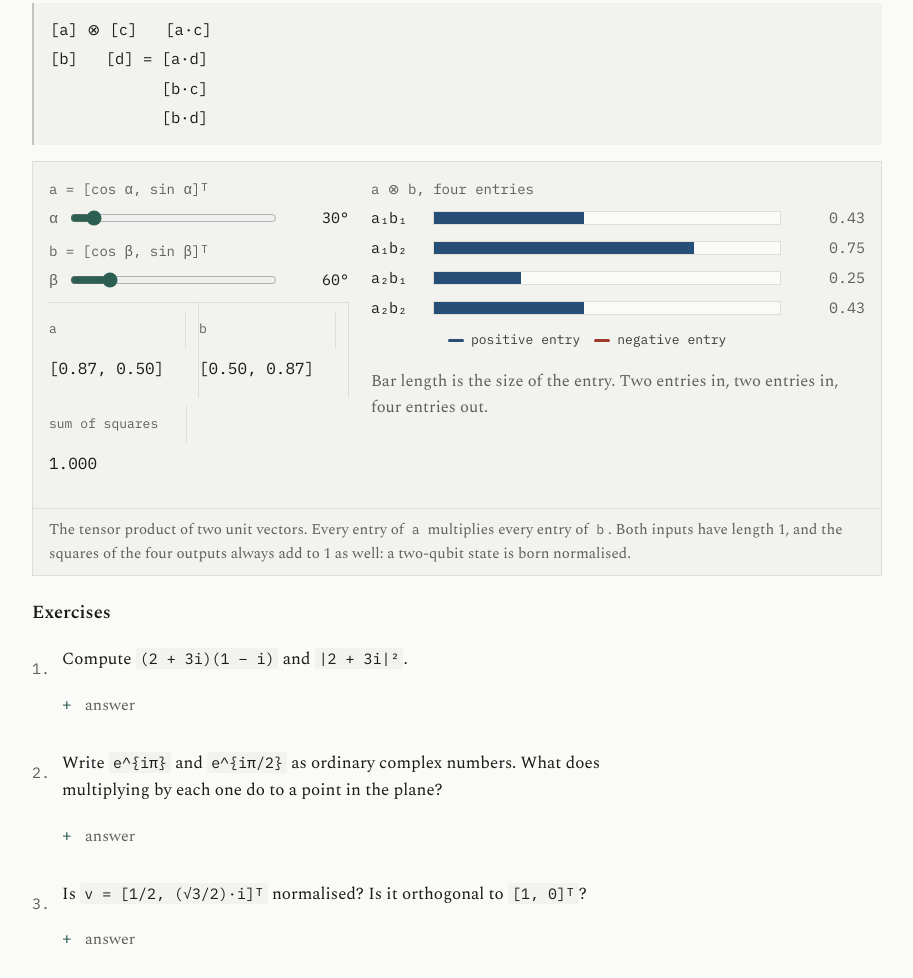
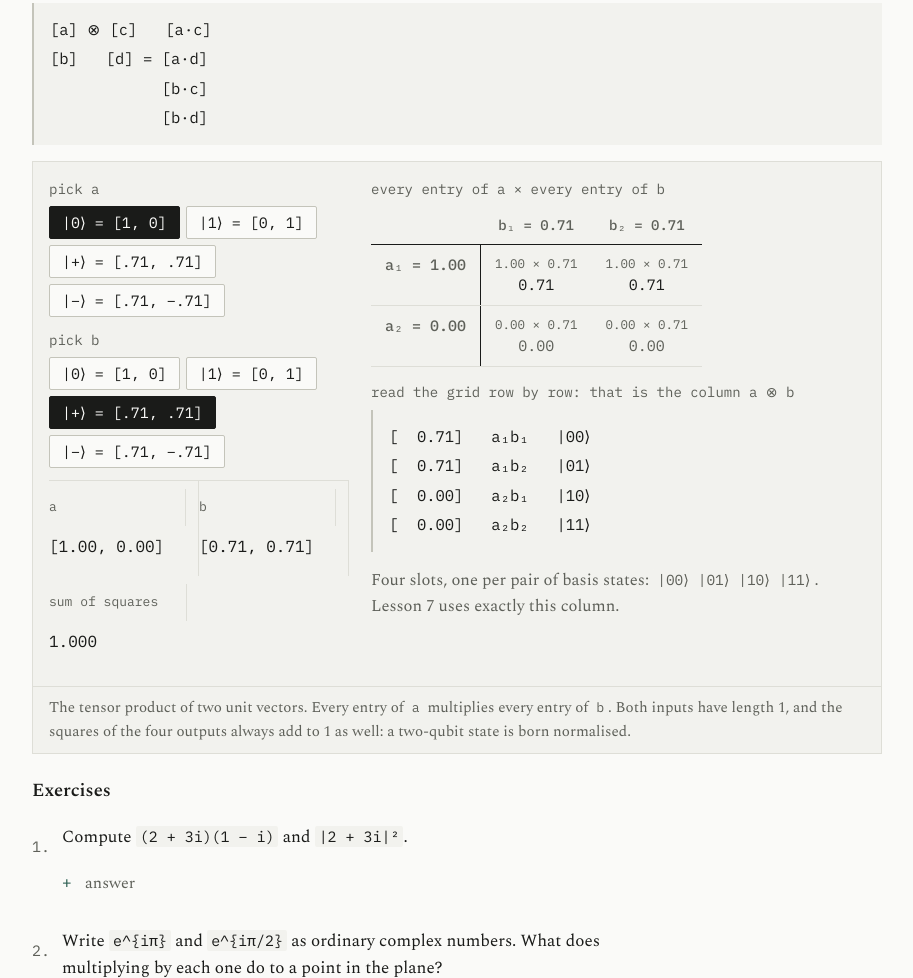
Before and after one commit to Ashiqalink/quantum-workbook, a plain HTML site: page index.html in a window 1280 px wide. Shown: the part 5929-6907 px from the top of the page, without its empty margins (350-1263 px from the left). Drawn offline with nearby package versions, Linux system fonts and the light colour scheme.

Commit message:
Tensor product: preset vectors and multiplication grid instead of sliders

```diff
--- a/index.html
+++ b/index.html
@@ -208,6 +208,14 @@ button.b:disabled{opacity:.5;cursor:default}
 .tape .e{color:var(--muted)}
 .circuit{font-family:"IBM Plex Mono",monospace;font-size:15px;line-height:1.7;white-space:pre;overflow-x:auto;background:var(--paper);border:1px solid var(--rule);padding:12px}
 
+.tpgrid{width:auto;margin:0 0 14px;font-family:"IBM Plex Mono",monospace;font-size:15px}
+.tpgrid th,.tpgrid td{padding:8px 14px;border-bottom:1px solid var(--rule);text-align:center;white-space:nowrap}
+.tpgrid thead th{color:var(--muted);font-weight:500;font-family:"IBM Plex Mono",monospace;font-size:14px;border-bottom:1px solid var(--ink)}
+.tpgrid tbody th{color:var(--muted);font-weight:500;text-align:right;border-right:1px solid var(--ink)}
+.tpgrid td{font-variant-numeric:tabular-nums}
+.tpgrid td .p{display:block;font-size:12.5px;color:var(--muted)}
+.tpgrid td.neg{color:var(--one)}
+.tpgrid td.zero{color:var(--muted)}
 .tasks{list-style:none;padding:0;margin:0}
 .tasks li{display:grid;grid-template-columns:20px minmax(0,1fr);gap:8px;font-size:16.5px;margin-bottom:9px;color:var(--ink-2)}
 .tasks li .mk{font-family:"IBM Plex Mono",monospace;color:var(--muted);font-size:15px}
@@ -531,10 +539,20 @@ e^{iα} · e^{iβ} = e^{i(α+β)}           multiplying adds angles</div>
             <div class="fbody">
               <div class="two">
                 <div>
-                  <p class="lbl">a = [cos α, sin α]ᵀ</p>
-                  <div class="rowline"><label for="tpA">α</label><input type="range" id="tpA" min="0" max="359" value="30" step="1"><output id="tpAo">30°</output></div>
-                  <p class="lbl">b = [cos β, sin β]ᵀ</p>
-                  <div class="rowline"><label for="tpB">β</label><input type="range" id="tpB" min="0" max="359" value="60" step="1"><output id="tpBo">60°</output></div>
+                  <p class="lbl">pick a</p>
+                  <div class="btns" id="tpAbtns">
+                    <button class="b" type="button" data-v="1,0" aria-pressed="true">|0⟩ = [1, 0]</button>
+                    <button class="b" type="button" data-v="0,1">|1⟩ = [0, 1]</button>
+                    <button class="b" type="button" data-v="0.707,0.707">|+⟩ = [.71, .71]</button>
+                    <button class="b" type="button" data-v="0.707,-0.707">|−⟩ = [.71, −.71]</button>
+                  </div>
+                  <p class="lbl">pick b</p>
+                  <div class="btns" id="tpBbtns">
+                    <button class="b" type="button" data-v="1,0">|0⟩ = [1, 0]</button>
+                    <button class="b" type="button" data-v="0,1">|1⟩ = [0, 1]</button>
+                    <button class="b" type="button" data-v="0.707,0.707" aria-pressed="true">|+⟩ = [.71, .71]</button>
+                    <button class="b" type="button" data-v="0.707,-0.707">|−⟩ = [.71, −.71]</button>
+                  </div>
                   <div class="vals">
                     <div><div class="t">a</div><div class="v" id="tpAv"></div></div>
                     <div><div class="t">b</div><div class="v" id="tpBv"></div></div>
@@ -542,13 +560,17 @@ e^{iα} · e^{iβ} = e^{i(α+β)}           multiplying adds angles</div>
                   </div>
                 </div>
                 <div>
-                  <p class="lbl">a ⊗ b, four entries</p>
-                  <div class="bar"><span>a₁b₁</span><div class="track"><div class="fill" id="tp0"></div></div><span class="n" id="tp0v"></span></div>
-                  <div class="bar"><span>a₁b₂</span><div class="track"><div class="fill" id="tp1"></div></div><span class="n" id="tp1v"></span></div>
-                  <div class="bar"><span>a₂b₁</span><div class="track"><div class="fill" id="tp2"></div></div><span class="n" id="tp2v"></span></div>
-                  <div class="bar"><span>a₂b₂</span><div class="track"><div class="fill" id="tp3"></div></div><span class="n" id="tp3v"></span></div>
-                  <ul class="legend"><li><span class="sw zero"></span>positive entry</li><li><span class="sw one"></span>negative entry</li></ul>
-                  <p class="small" style="margin-top:12px">Bar length is the size of the entry. Two entries in, two entries in, four entries out.</p>
+                  <p class="lbl">every entry of a × every entry of b</p>
+                  <table class="tpgrid">
+                    <thead><tr><th></th><th>b₁ = <span id="tpb1"></span></th><th>b₂ = <span id="tpb2"></span></th></tr></thead>
+                    <tbody>
+                      <tr><th>a₁ = <span id="tpa1"></span></th><td id="tpc0"></td><td id="tpc1"></td></tr>
+                      <tr><th>a₂ = <span id="tpa2"></span></th><td id="tpc2"></td><td id="tpc3"></td></tr>
+                    </tbody>
+                  </table>
+                  <p class="lbl">read the grid row by row: that is the column a ⊗ b</p>
+                  <div class="eq" id="tpCol"></div>
+                  <p class="small">Four slots, one per pair of basis states: <code>|00⟩ |01⟩ |10⟩ |11⟩</code>. Lesson 7 uses exactly this column.</p>
                 </div>
               </div>
             </div>
@@ -2263,22 +2285,35 @@ function vec2(x,y){return "["+f2(x)+", "+f2(y)+"]";}
   update();
 })();
 
-/* tensor product bars */
+/* tensor product grid */
 (function(){
-  var A=$("#tpA"), B=$("#tpB");
+  var a=[1,0], b=[0.707,0.707];
+  var sg=function(x){return (x<-5e-3?"−":"")+f2(Math.abs(x));};
   function update(){
-    var al=rad(+A.value), be=rad(+B.value), a=[Math.cos(al),Math.sin(al)], b=[Math.cos(be),Math.sin(be)];
-    $("#tpAo").textContent=A.value+"°"; $("#tpBo").textContent=B.value+"°";
     $("#tpAv").textContent=vec2(a[0],a[1]); $("#tpBv").textContent=vec2(b[0],b[1]);
-    var out=[a[0]*b[0],a[0]*b[1],a[1]*b[0],a[1]*b[1]], sq=0;
+    $("#tpa1").textContent=sg(a[0]); $("#tpa2").textContent=sg(a[1]);
+    $("#tpb1").textContent=sg(b[0]); $("#tpb2").textContent=sg(b[1]);
+    var out=[a[0]*b[0],a[0]*b[1],a[1]*b[0],a[1]*b[1]], sq=0, fac=[[0,0],[0,1],[1,0],[1,1]];
     out.forEach(function(x,i){
       sq+=x*x;
-      var f=$("#tp"+i); f.style.width=(Math.abs(x)*100)+"%"; f.classList.toggle("o",x<-5e-3);
-      $("#tp"+i+"v").textContent=(x<-5e-3?"−":"")+f2(Math.abs(x));
+      var c=$("#tpc"+i);
+      c.innerHTML='<span class="p">'+sg(a[fac[i][0]])+" × "+sg(b[fac[i][1]])+"</span>"+sg(x);
+      c.className=x<-5e-3?"neg":(Math.abs(x)<5e-3?"zero":"");
     });
     $("#tpSum").textContent=fmt(sq);
-  }
-  A.addEventListener("input",update); B.addEventListener("input",update); update();
+    var names=["a₁b₁","a₁b₂","a₂b₁","a₂b₂"], kets=["|00⟩","|01⟩","|10⟩","|11⟩"];
+    $("#tpCol").textContent=out.map(function(x,i){return "["+sg(x).padStart(6)+"]   "+names[i]+"   "+kets[i];}).join("\n");
+  }
+  function wire(id,set){
+    var bs=$$("#"+id+" button");
+    bs.forEach(function(btn){btn.addEventListener("click",function(){
+      bs.forEach(function(o){o.setAttribute("aria-pressed","false");});
+      btn.setAttribute("aria-pressed","true");
+      var v=btn.dataset.v.split(",").map(Number); set(v); update();
+    });});
+  }
+  wire("tpAbtns",function(v){a=v;}); wire("tpBbtns",function(v){b=v;});
+  update();
 })();
 
 /* worked examples: reveal one step at a time */
```
